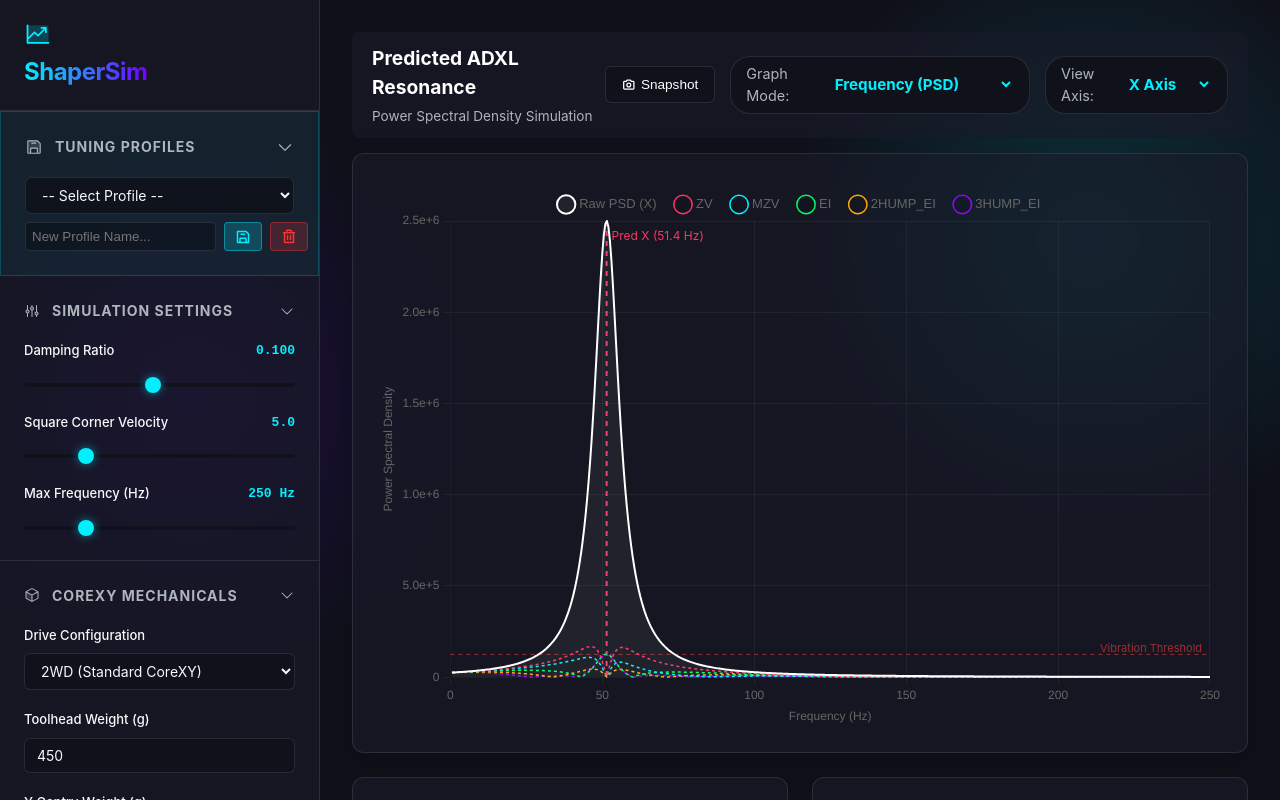
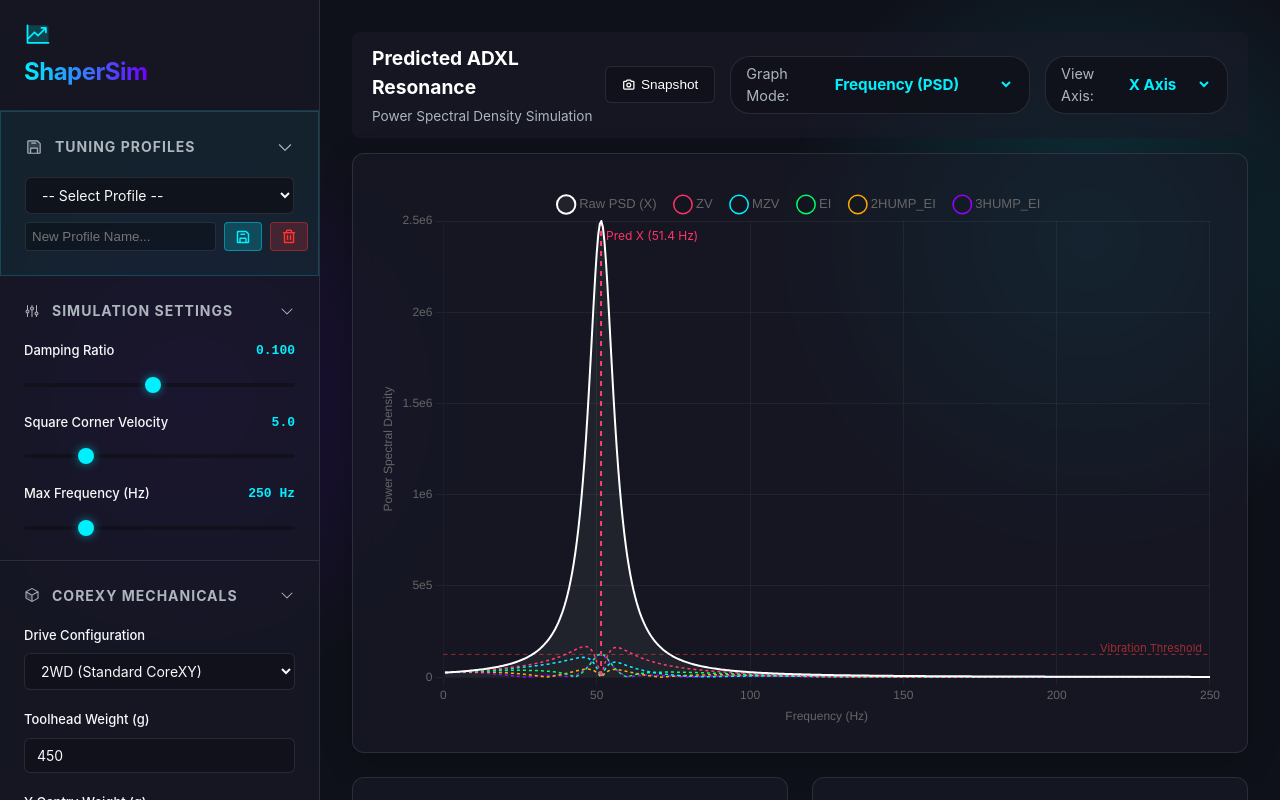
Before and after one commit to Jumpybeetroot/shaper-sim, a React (Vite) app in the folder shaper-sim-react/: page / in a window 1280 px wide. Built offline with nearby package versions, Linux system fonts and the light colour scheme.

Commit message:
style: Update graph Y-axis to match Klipper's cleaner scientific notation format (1e6)

```diff
--- a/shaper-sim-react/src/App.tsx
+++ b/shaper-sim-react/src/App.tsx
@@ -283,8 +283,15 @@ function App() {
           ticks: {
             callback: function(value: any) {
               if (isStep) return value.toFixed(2);
-              if (value === 0) return 0;
-              return value.toExponential(1);
+              if (value === 0) return '0';
+
+              // Format to Klipper's cleaner scientific notation (e.g. 1.5e6 or 2e6 instead of 2.0e+6)
+              let str = value.toExponential(1);
+              str = str.replace('+0', '').replace('+', ''); // remove +0 or + signs
+              if (str.includes('.0e')) {
+                  str = str.replace('.0e', 'e');
+              }
+              return str;
             }
           }
         }
```
